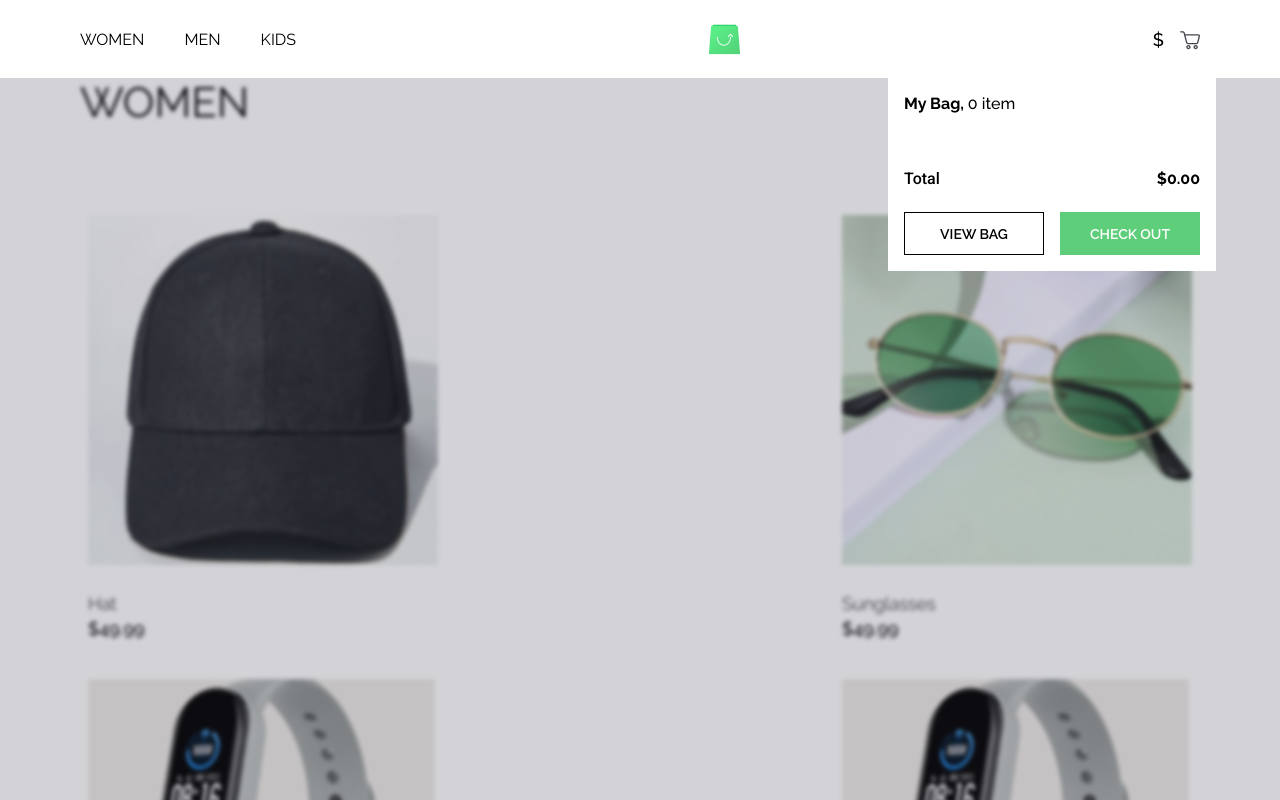
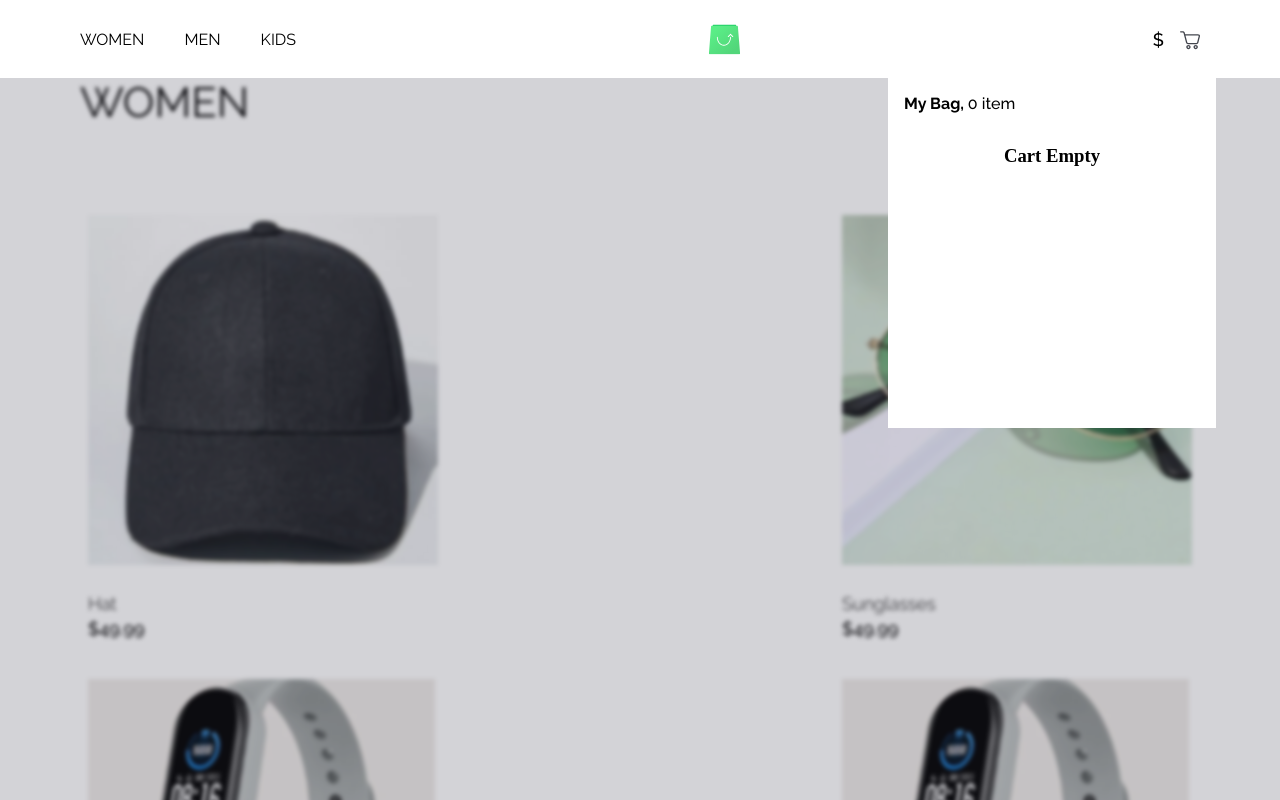
Before and after one commit to DreicLeal/scandiweb-junior-data-engineer-assignment, a React (Vite) app: page / in a window 1280 px wide. Both pictures are taken after a click on the button 1189 px from the left and 42 px from the top of the page. Shown: the top 800 px of the page. Built offline with nearby package versions, Linux system fonts and the light colour scheme.

Commit message:
feat: empty cart information

```diff
--- a/src/components/cartModal/CartModal.tsx
+++ b/src/components/cartModal/CartModal.tsx
@@ -21,6 +21,8 @@ export const CartModal = () => {
             {cartQuantity} item{cartQuantity > 1 && "s"}
           </span>
         </h2>
+        {cart.length > 0 ? (
+          <>
             <ul className="cartItems">
               {cart.map((product) => ProductCardModal(product))}
             </ul>
@@ -49,6 +51,10 @@ export const CartModal = () => {
                 hover="1"
               />
             </div>
+          </>
+        ) : (
+          <h3>Cart Empty</h3>
+        )}
       </div>
     </StyledCartModal>
   );
--- a/src/styles/cartModal/CartModalStyle.ts
+++ b/src/styles/cartModal/CartModalStyle.ts
@@ -12,7 +12,8 @@ export const StyledCartModal = styled.div`
     overflow-y: auto;
     width: fit-content;
     height: fit-content;
-    max-width: 328px;
+    width: 328px;
+    min-height: 350px;
     max-height: 550px;
     padding: 1rem;
     background-color: var(--white);
```
Lines whose indentation alone changed are shown as unchanged.
